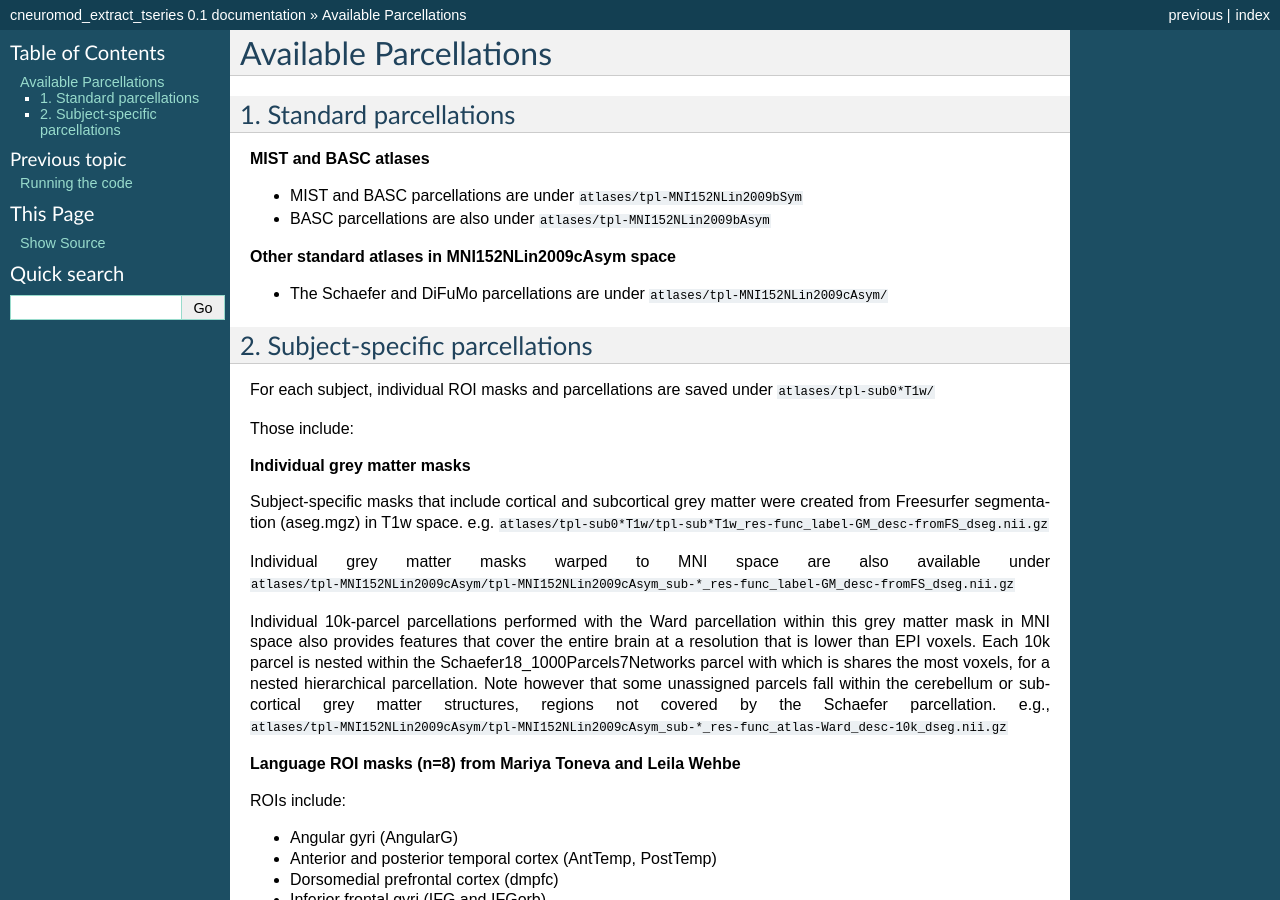
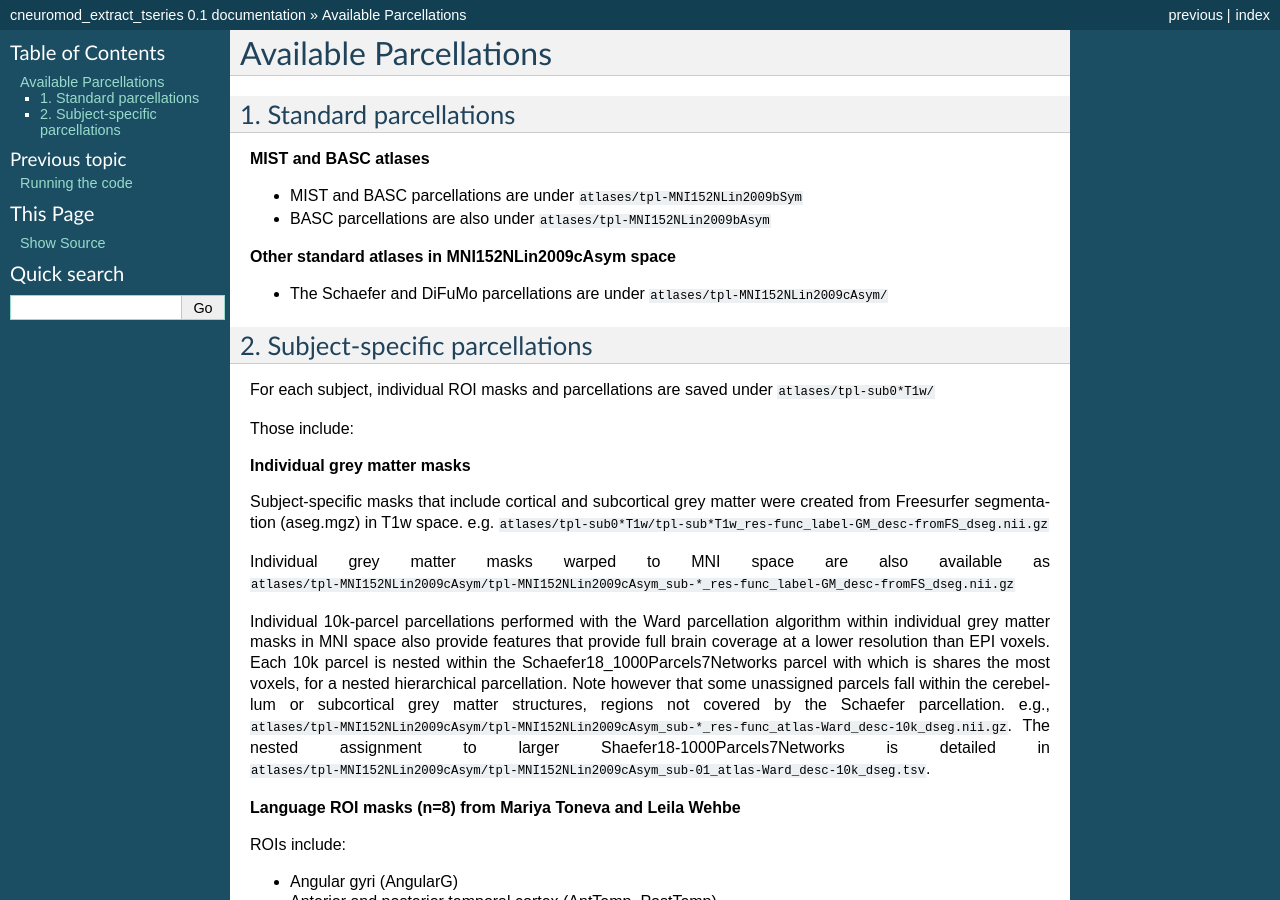
Before and after one commit to courtois-neuromod/cneuromod_extract_tseries, a Sphinx documentation site: the page built from docs/parcellations.rst, in a window 1280 px wide and 900 px high. Built offline with Sphinx 7.4.7, drawn with Linux system fonts in a browser that asks for light colours.

Commit message:
parcellate GM 10k

```diff
--- a/docs/parcellations.rst
+++ b/docs/parcellations.rst
@@ -26,14 +26,15 @@ Subject-specific masks that include cortical and subcortical grey matter
 were created from Freesurfer segmentation (aseg.mgz) in T1w space. \
 e.g. ``atlases/tpl-sub0*T1w/tpl-sub*T1w_res-func_label-GM_desc-fromFS_dseg.nii.gz``
 
-Individual grey matter masks warped to MNI space are also available under
+Individual grey matter masks warped to MNI space are also available as
 ``atlases/tpl-MNI152NLin2009cAsym/tpl-MNI152NLin2009cAsym_sub-*_res-func_label-GM_desc-fromFS_dseg.nii.gz``
 
-Individual 10k-parcel parcellations performed with the Ward parcellation within this grey matter mask in MNI space
-also provides features that cover the entire brain at a resolution that is lower than EPI voxels. Each 10k parcel
+Individual 10k-parcel parcellations performed with the Ward parcellation algorithm within individual grey matter masks in MNI space
+also provide features that provide full brain coverage at a lower resolution than EPI voxels. Each 10k parcel
 is nested within the Schaefer18_1000Parcels7Networks parcel with which is shares the most voxels, for a nested hierarchical parcellation.
 Note however that some unassigned parcels fall within the cerebellum or subcortical grey matter structures, regions not covered by the Schaefer parcellation. \
-e.g., ``atlases/tpl-MNI152NLin2009cAsym/tpl-MNI152NLin2009cAsym_sub-*_res-func_atlas-Ward_desc-10k_dseg.nii.gz``
+e.g., ``atlases/tpl-MNI152NLin2009cAsym/tpl-MNI152NLin2009cAsym_sub-*_res-func_atlas-Ward_desc-10k_dseg.nii.gz``. The nested assignment to larger Shaefer18-1000Parcels7Networks is
+detailed in ``atlases/tpl-MNI152NLin2009cAsym/tpl-MNI152NLin2009cAsym_sub-01_atlas-Ward_desc-10k_dseg.tsv``.
 
 
 **Language ROI masks (n=8) from Mariya Toneva and Leila Wehbe**
```
Also changed, not shown: timeseries/masks/README.md, 1 other file.
